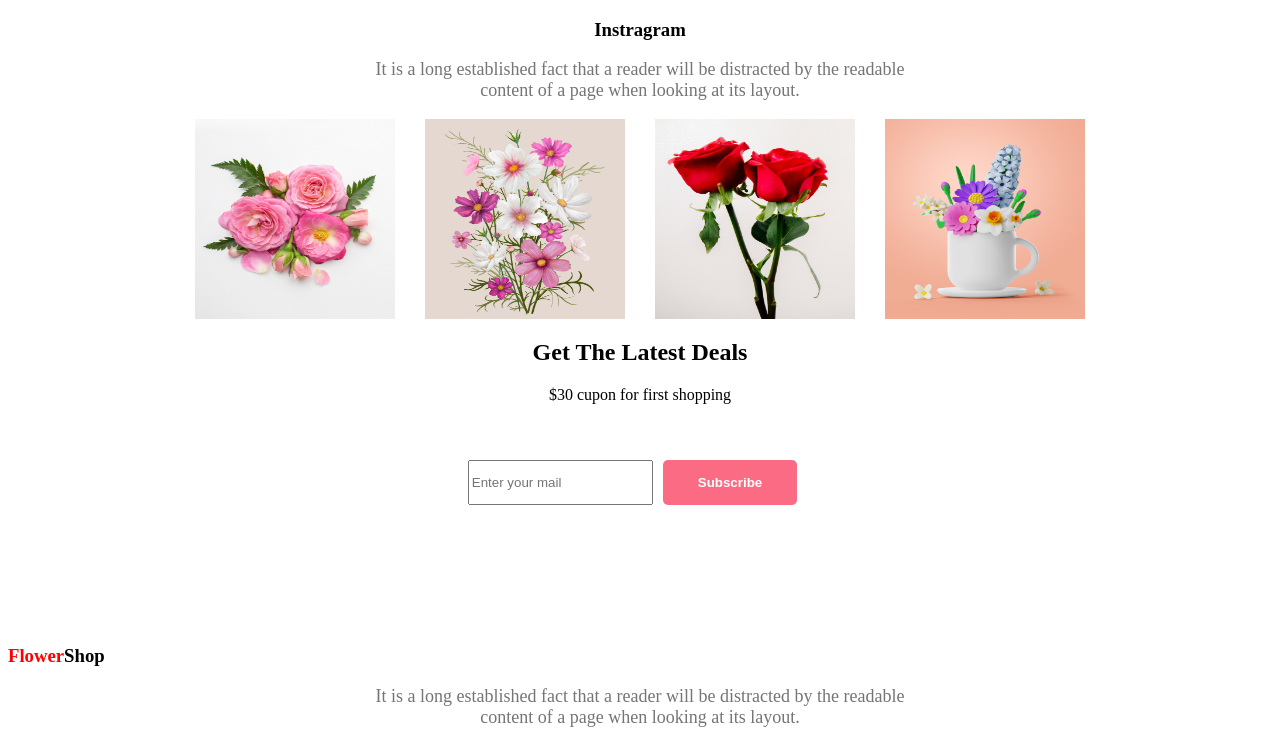
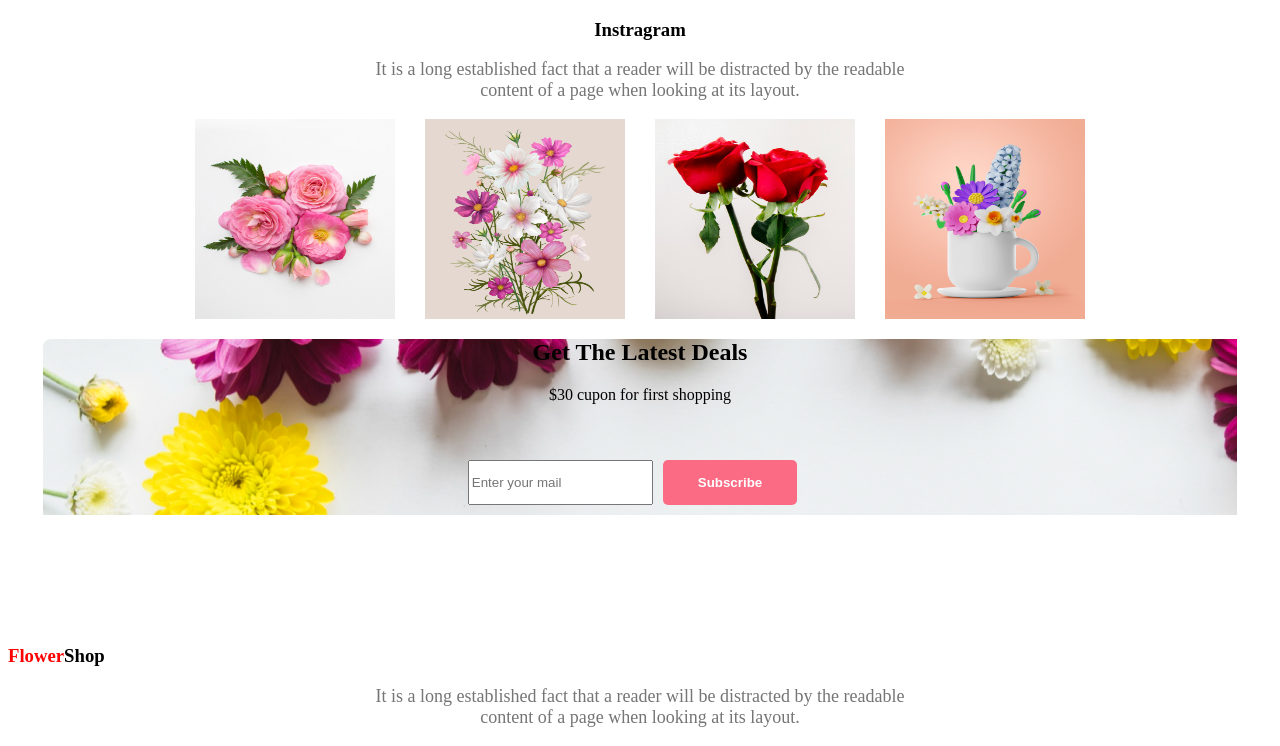
Before and after one commit to cadmostafijur/flower-shop-website, a plain HTML site: page index.html in a window 1280 px wide. Shown: the part 1797-2543 px from the top of the page. Drawn offline with Linux system fonts and the light colour scheme; the site is published under a folder, as on GitHub Pages, so addresses that start at the root find nothing.

Commit message:
. prblm  solved

```diff
--- a/index.css
+++ b/index.css
@@ -191,7 +191,7 @@ a{
 
 }
 .lastone{
-    background-image: url(/img/Rectangle\ 9.png);
+    background-image: url(./img/Rectangle\ 9.png);
 }
 .lastone h2,p{
     text-align: center;
```
